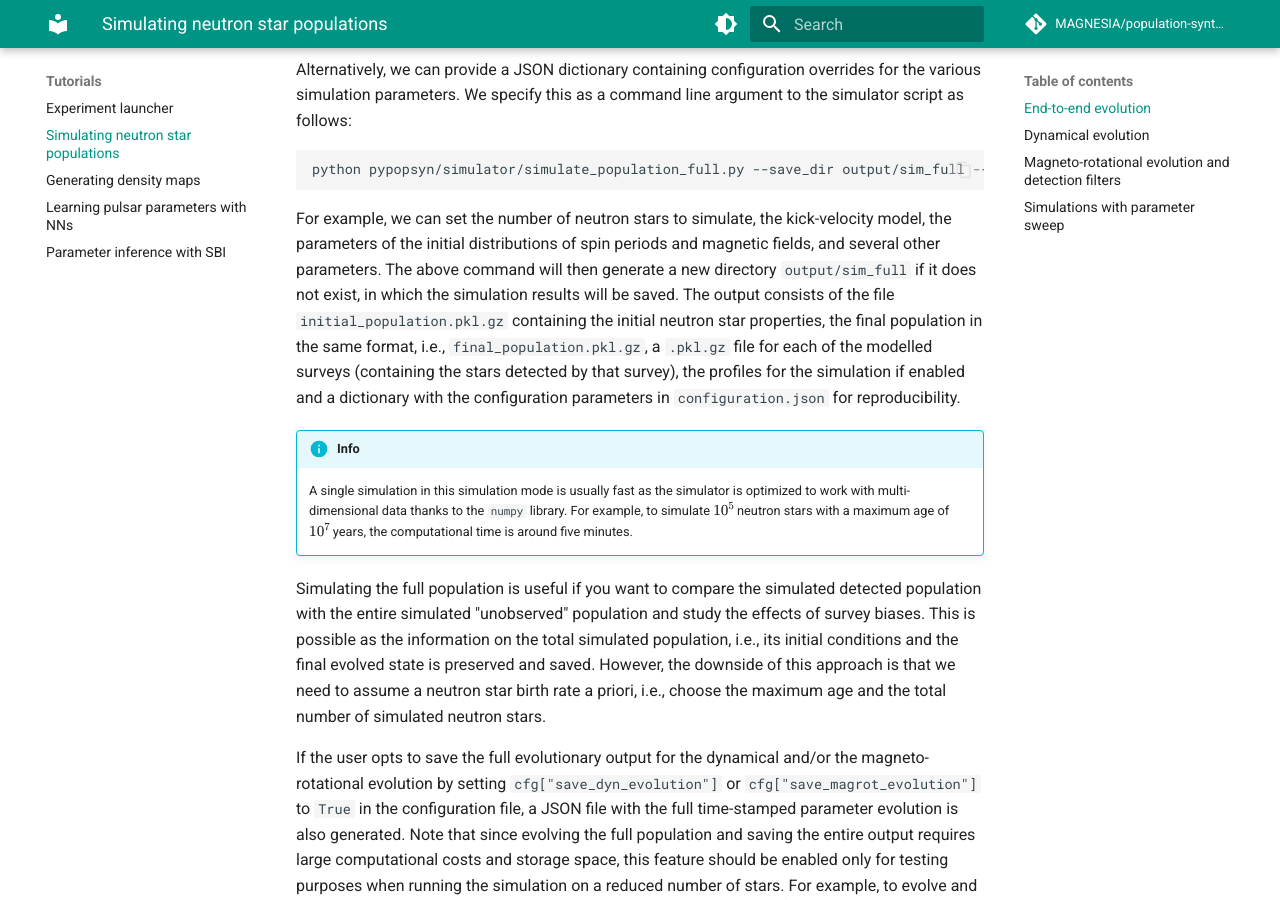
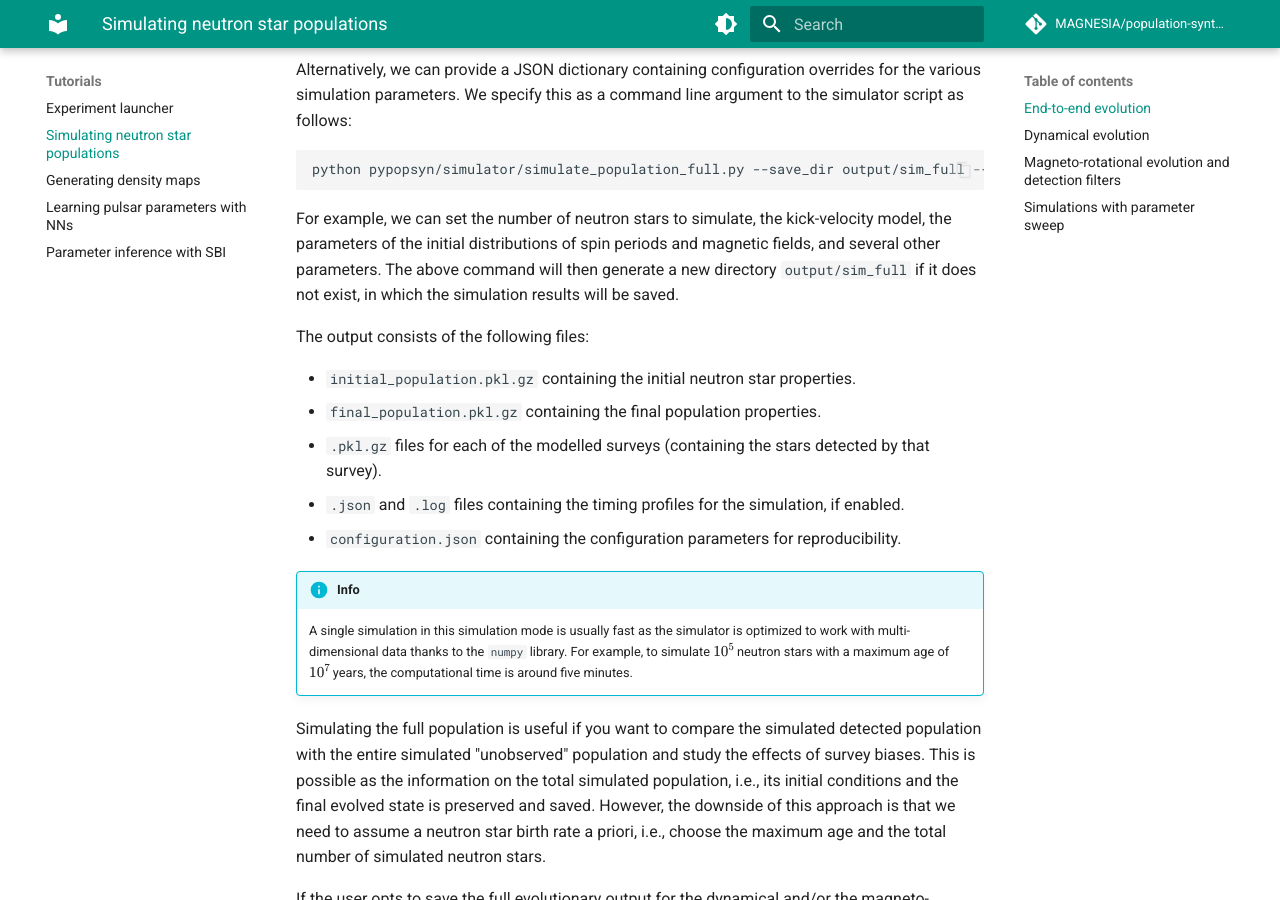
Before and after one commit to ice-csic-astroexotic/ML-Poppyns, an MkDocs documentation site: the page built from docs/tutorials/simulator_tutorial.md, in a window 1280 px wide and 900 px high, scrolled down 689 px. Built offline with MkDocs 1.6.1 and Material for MkDocs 9.7.7, drawn with Linux system fonts in a browser that asks for light colours; formulas are drawn with MathJax 3; comment, search, counter and statistics services are not loaded.

Commit message:
Unifying tutorial notebook and docs on the end-to-end simulation.

```diff
--- a/docs/tutorials/simulator_tutorial.md
+++ b/docs/tutorials/simulator_tutorial.md
@@ -28,10 +28,15 @@ python pypopsyn/simulator/simulate_population_full.py --save_dir output/sim_full
 For example, we can set the number of neutron stars to simulate, the kick-velocity model, the parameters of the initial
 distributions of spin periods and magnetic fields, and several other parameters.
 The above command will then generate a new directory `output/sim_full` if it does not exist, in which the simulation
-results will be saved. The output consists of the file `initial_population.pkl.gz` containing the initial neutron star
-properties, the final population in the same format, i.e., `final_population.pkl.gz`, a `.pkl.gz` file for each of the
-modelled surveys (containing the stars detected by that survey), the profiles for the simulation if enabled and a
-dictionary with the configuration parameters in `configuration.json` for reproducibility.
+results will be saved.
+
+The output consists of the following files:
+
+* `initial_population.pkl.gz` containing the initial neutron star properties.
+* `final_population.pkl.gz` containing the final population properties.
+* `.pkl.gz` files for each of the modelled surveys (containing the stars detected by that survey).
+* `.json` and `.log` files containing the timing profiles for the simulation, if enabled.
+* `configuration.json` containing the configuration parameters for reproducibility.
 
 !!! info
 
```
